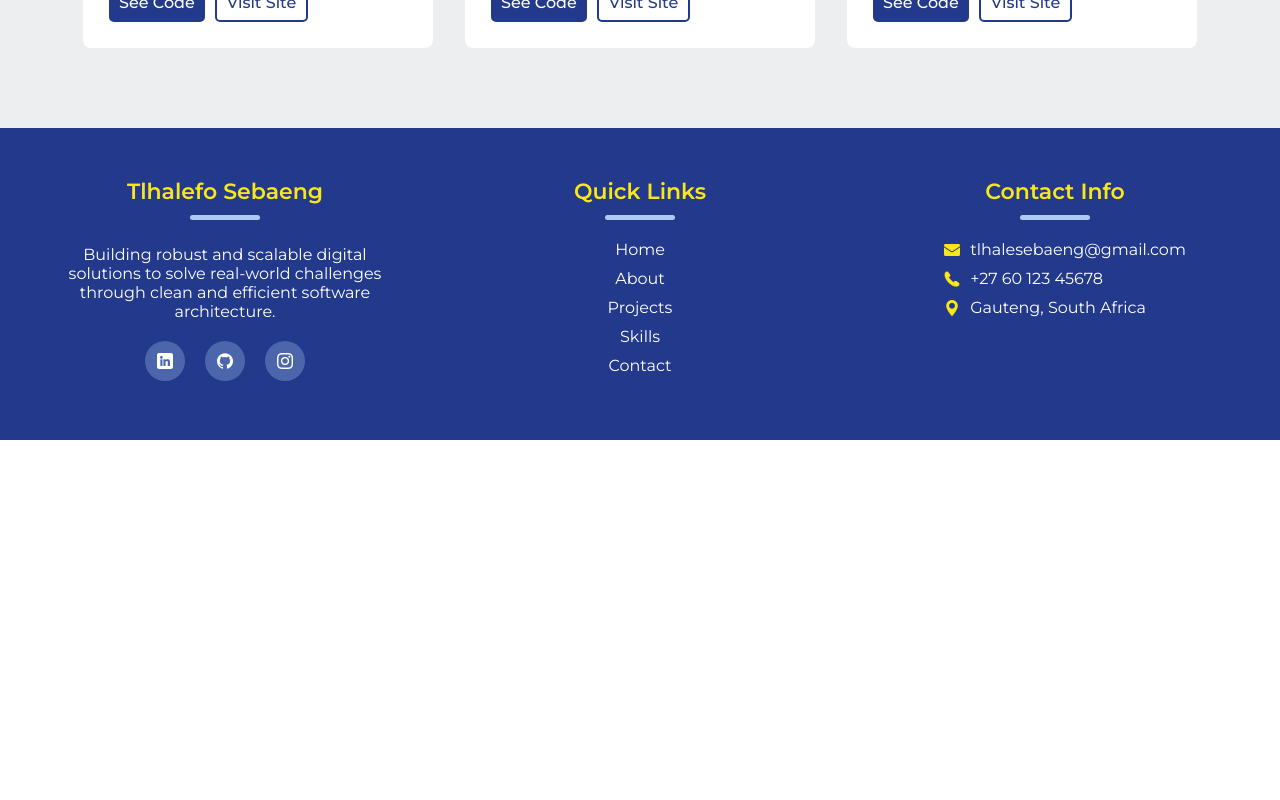
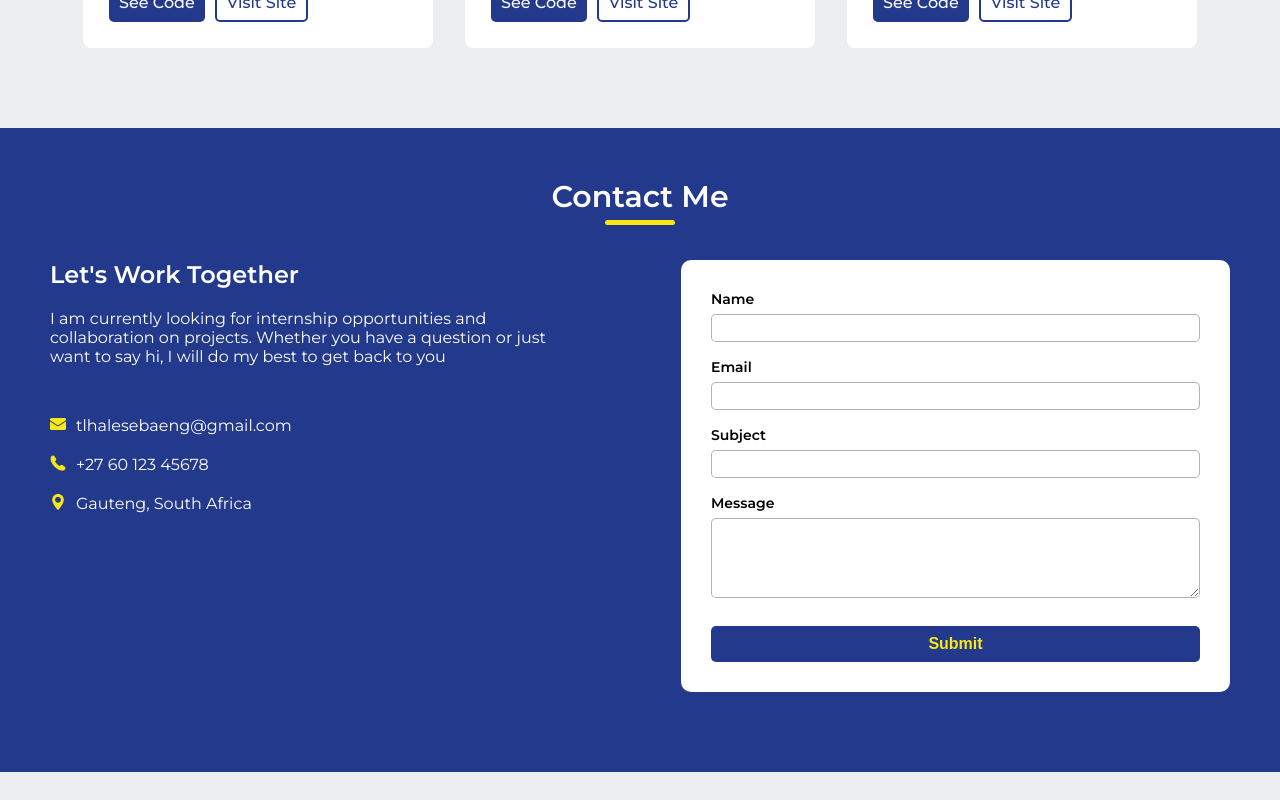
Before and after one commit to tlhalesebaeng/my-portfolio, a React (Vite) app: page / in a window 1280 px wide. Shown: the part 1540-2340 px from the top of the page. Before the commit the page ends 1980 px from the top, so only its background shows below. Built offline with nearby package versions, Linux system fonts and the light colour scheme.

Commit message:
contack first implementation

```diff
--- a/src/App.jsx
+++ b/src/App.jsx
@@ -1,4 +1,5 @@
 import About from './components/about/About.jsx';
+import Contact from './components/contact/Contact.jsx';
 import Footer from './components/footer/Footer.jsx';
 import Header from './components/header/Header.jsx';
 import Navigation from './components/navigation/Navigation.jsx';
@@ -13,6 +14,7 @@ const App = () => {
             <About />
             <PersonalInfo />
             <Projects />
+            <Contact />
             <Footer />
         </main>
     );
--- /dev/null
+++ b/src/components/contact/Contact.css
@@ -0,0 +1,20 @@
+.contact {
+    margin-bottom: 100px; /* Remove this*/
+    padding: 50px;
+    display: flex;
+    flex-direction: column;
+    align-items: center;
+    background-color: rgb(35, 58, 140);
+}
+
+.contact h2 {
+    font-size: 30px;
+    font-weight: 600;
+    color: rgb(255, 255, 255);
+}
+
+.contact .details-container {
+    width: 100%;
+    margin: 30px 0px;
+    display: flex;
+}
--- /dev/null
+++ b/src/components/contact/Contact.jsx
@@ -0,0 +1,63 @@
+import Marker from '../../utils/Marker.jsx';
+import ContactDetails from './ContactDetails.jsx';
+import emailImg from '../../assets/email.png';
+import phoneImg from '../../assets/phone.png';
+import addressImg from '../../assets/address.png';
+import ContactForm from './ContactForm.jsx';
+import './Contact.css';
+
+const Contact = () => {
+    const handleSubmit = (event) => {
+        event.preventDefault();
+    };
+
+    const contactFields = [
+        {
+            id: 'field-1',
+            value: 'Name',
+        },
+        {
+            id: 'field-2',
+            value: 'Email',
+        },
+        {
+            id: 'field-3',
+            value: 'Subject',
+        },
+        {
+            id: 'field-4',
+            value: 'Message',
+        },
+    ];
+
+    const personalDetails = [
+        {
+            id: 'personal-detail-1',
+            value: 'tlhalesebaeng@gmail.com',
+            imgSrc: emailImg,
+        },
+        {
+            id: 'personal-detail-2',
+            value: '+27 60 123 45678',
+            imgSrc: phoneImg,
+        },
+        {
+            id: 'personal-detail-3',
+            value: 'Gauteng, South Africa',
+            imgSrc: addressImg,
+        },
+    ];
+
+    return (
+        <section className="contact">
+            <h2>Contact Me</h2>
+            <Marker />
+            <div className="details-container">
+                <ContactDetails details={personalDetails} />
+                <ContactForm fields={contactFields} onSubmit={handleSubmit} />
+            </div>
+        </section>
+    );
+};
+
+export default Contact;
--- /dev/null
+++ b/src/components/contact/ContactDetails.css
@@ -0,0 +1,38 @@
+.contact-details {
+    max-width: 45%;
+    display: flex;
+    flex-direction: column;
+}
+
+.contact-details h3 {
+    font-size: 24px;
+    font-weight: 600;
+    color: rgb(255, 255, 255);
+}
+
+.contact-details__description {
+    margin: 20px 0px;
+    color: rgb(255, 255, 255);
+}
+
+.contact-details ul {
+    margin: 20px 0px;
+    list-style: none;
+    display: flex;
+    flex-direction: column;
+}
+
+.contact-details ul li {
+    margin: 10px 0px;
+    display: flex;
+}
+
+.contact-details ul li img {
+    margin-right: 10px;
+    height: 16px;
+    width: 16px;
+}
+
+.contact-details ul li p {
+    color: rgb(255, 255, 255);
+}
--- /dev/null
+++ b/src/components/contact/ContactDetails.jsx
@@ -0,0 +1,24 @@
+import './ContactDetails.css';
+
+const ContactDetails = ({ details }) => {
+    return (
+        <section className="contact-details">
+            <h3>Let's Work Together</h3>
+            <p className="contact-details__description">
+                I am currently looking for internship opportunities and
+                collaboration on projects. Whether you have a question or just
+                want to say hi, I will do my best to get back to you
+            </p>
+            <ul>
+                {details.map((detail) => (
+                    <li key={detail.id}>
+                        <img src={detail.imgSrc} />
+                        <p>{detail.value}</p>
+                    </li>
+                ))}
+            </ul>
+        </section>
+    );
+};
+
+export default ContactDetails;
--- /dev/null
+++ b/src/components/contact/ContactForm.css
@@ -0,0 +1,52 @@
+.contact-fields {
+    margin-left: 100px;
+    padding: 30px;
+    background-color: rgb(255, 255, 255);
+    border: none;
+    border-radius: 10px;
+    display: flex;
+    flex-direction: column;
+    flex: 1;
+}
+
+.contact-fields ul {
+    width: 100%;
+    list-style: none;
+    display: flex;
+    flex-direction: column;
+}
+
+.contact-fields ul li {
+    height: 68px;
+    width: 100%;
+    padding: 8px 0px;
+}
+
+.contact-fields ul li:nth-child(1) {
+    height: 60px;
+    padding-top: 0px;
+}
+
+.contact-fields ul .contact-message {
+    height: 120px;
+}
+
+.contact-fields button {
+    margin-top: 20px;
+    height: 36px;
+    background-color: rgb(35, 58, 140);
+    color: rgb(250, 231, 22);
+    border: none;
+    border-radius: 5px;
+    font-size: 16px;
+    font-weight: 600;
+    transition: background-color 0.15s ease;
+}
+
+.contact-fields button:hover {
+    background-color: rgba(35, 58, 140, 0.9);
+}
+
+.contact-fields button:active {
+    background-color: rgba(35, 58, 140, 0.6);
+}
--- /dev/null
+++ b/src/components/contact/ContactForm.jsx
@@ -0,0 +1,32 @@
+import Input from '../../utils/Input.jsx';
+import './ContactForm.css';
+
+const ContactForm = ({ fields, onSubmit }) => {
+    return (
+        <form className="contact-fields">
+            <ul>
+                {fields.map((field) => {
+                    const fieldValue = field.value;
+                    const isMessage = fieldValue === 'Message';
+                    const className = isMessage ? 'contact-message' : undefined;
+
+                    return (
+                        <li key={field.id} className={className}>
+                            <Input
+                                type={
+                                    isMessage
+                                        ? 'text-area'
+                                        : fieldValue.toLowerCase()
+                                }
+                                label={fieldValue}
+                            />
+                        </li>
+                    );
+                })}
+            </ul>
+            <button onClick={onSubmit}>Submit</button>
+        </form>
+    );
+};
+
+export default ContactForm;
--- /dev/null
+++ b/src/utils/Input.css
@@ -0,0 +1,32 @@
+.input-container {
+    height: 100%;
+    width: 100%;
+    display: flex;
+    flex-direction: column;
+}
+
+.input-container label {
+    font-size: 14px;
+    font-weight: 600;
+}
+
+.input-container input,
+.input-container textarea {
+    margin-top: 6px;
+    padding-left: 10px;
+    font-family: 'Montserrat';
+    flex: 1;
+    border: 1px solid rgba(0, 0, 0, 0.3);
+    border-radius: 5px;
+    outline: none;
+}
+
+.input-container input:focus,
+.input-container textarea:focus {
+    box-shadow: 0px 0px 0px 3.5px rgba(34, 133, 245, 0.3);
+    border: 1.5px solid rgb(34, 133, 245);
+}
+
+.input-container textarea {
+    padding: 10px;
+}
--- /dev/null
+++ b/src/utils/Input.jsx
@@ -0,0 +1,13 @@
+import './Input.css';
+
+const Input = ({ label, type }) => {
+    return (
+        <div className="input-container">
+            <label>{label}</label>
+            {type !== 'text-area' && <input type={type} />}
+            {type === 'text-area' && <textarea />}
+        </div>
+    );
+};
+
+export default Input;
```
